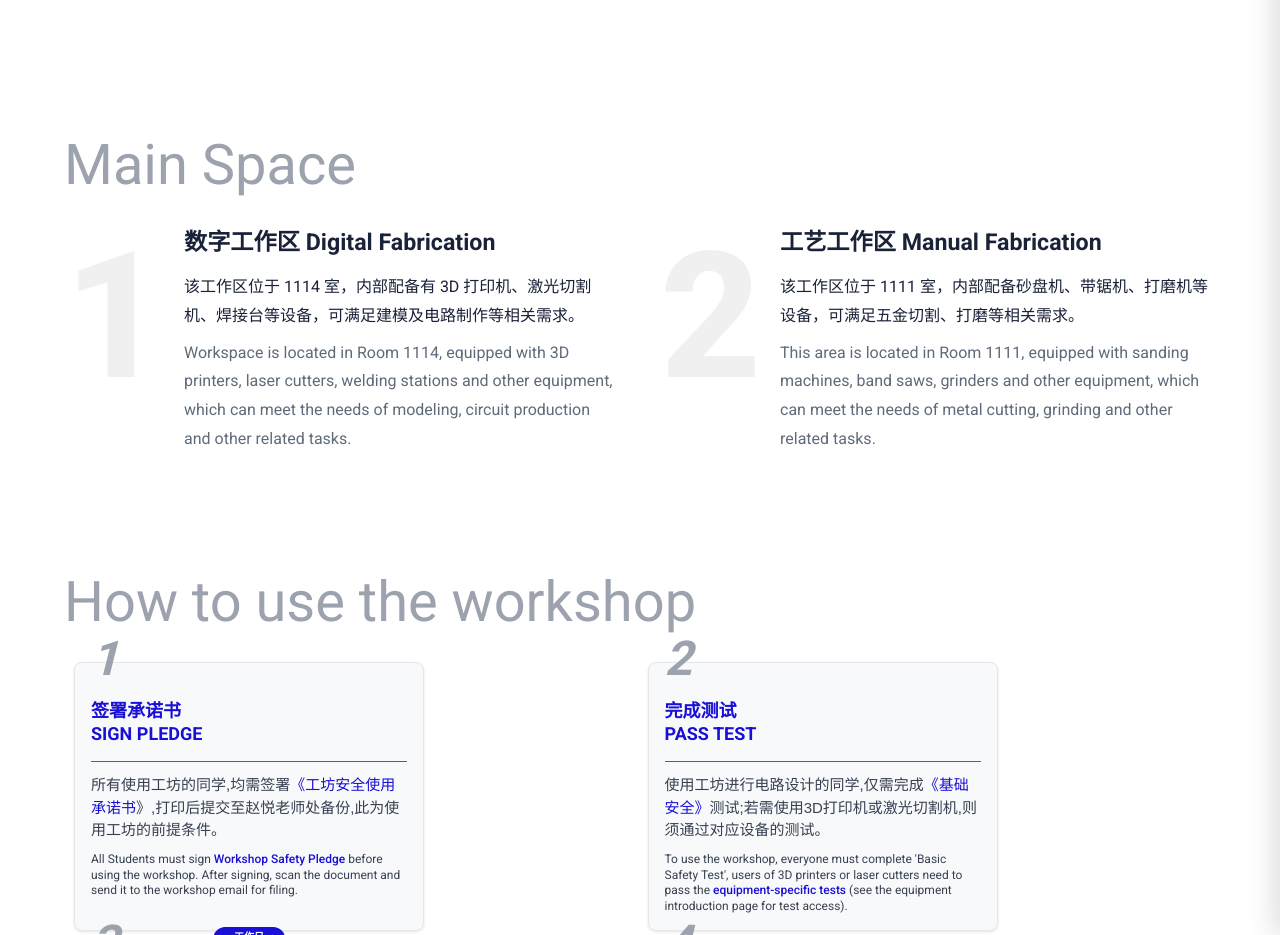
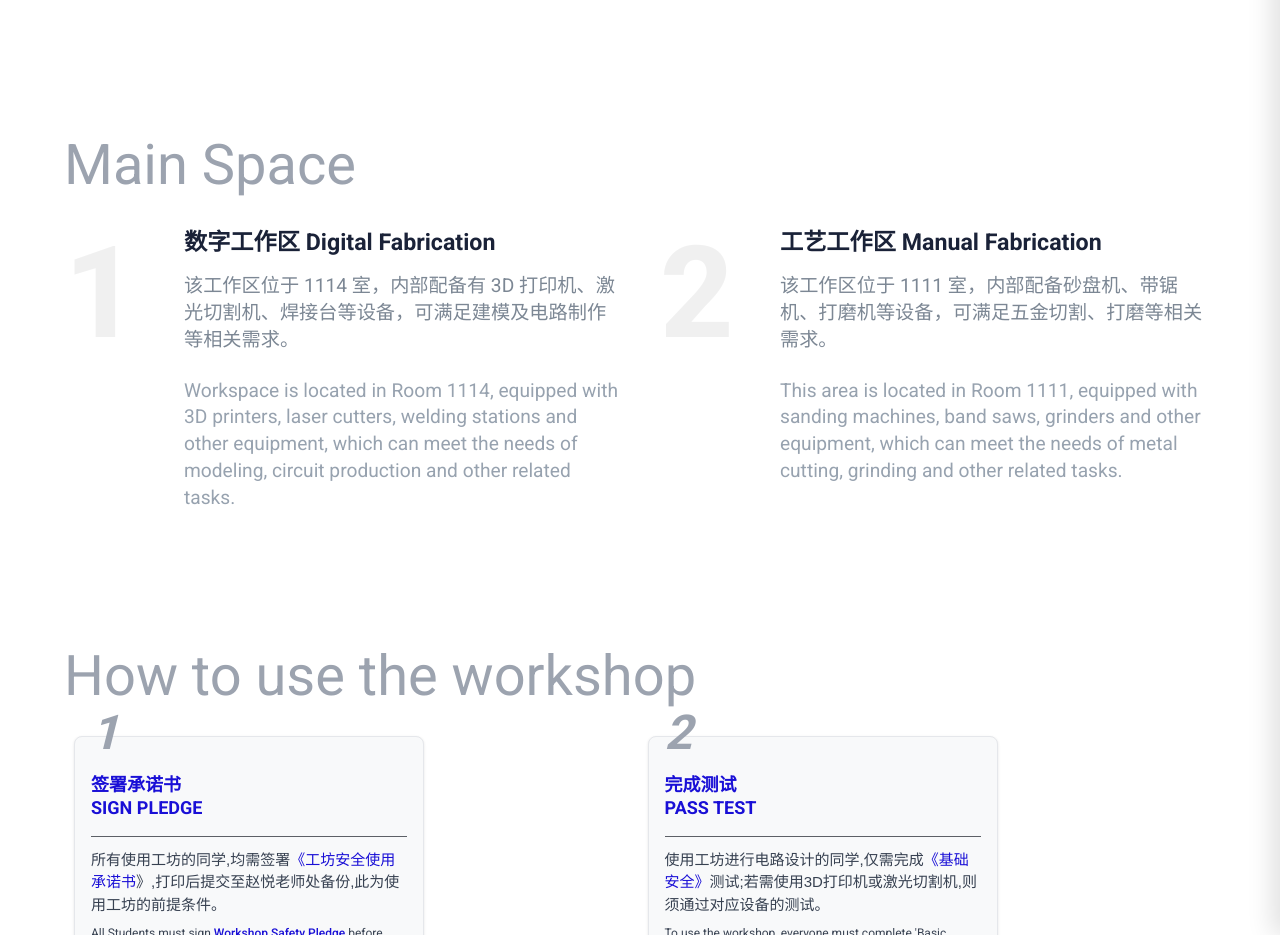
Before and after one commit to Immersive-Design-Group/SD-Workshop-Website, a Jekyll site: the page built from index.md, in a window 1280 px wide. Shown: the part 3521-4456 px from the top of the page. Built offline with Jekyll 4.4.1, drawn with Linux system fonts in a browser that asks for light colours; some web fonts are replaced; a script that is not in the unit is left out; grey boxes are pictures that could not be loaded.

Commit message:
index page updated

```diff
--- a/assets/css/style.css
+++ b/assets/css/style.css
@@ -617,22 +617,40 @@ a {
 }
 
 .space-content p{
-  font-size:1rem;
-  line-height:1.8;
-  margin:.5rem 0;
-}
-
-.space-content p.en{ color:#5f6b7a; }
+  font-size: clamp(1.1rem, 2vw, 1.2rem);
+  line-height: 1.4;
+  margin: 0 0 1.5rem;
+  color: #7c8794;
+}
+
+.space-content p.en{
+  color: #97a2af;
+}
 
 /* --------- Responsive --------- */
 @media (max-width: 1200px){
   .space-item{ --num-w: 6rem; }
 }
 
+@media (max-width: 1024px) {
+  .space-content p {
+    font-size: clamp(1.2rem, 2.5vw, 1.6rem);
+    line-height: 1.5;
+  }
+}
+
 @media (max-width: 900px){
   .space-item{ --num-w: 4.5rem; }
+}
+
+@media (max-width: 640px) {
+  .space-content p {
+    font-size: clamp(1rem, 1.8vw, 1.3rem);
+    line-height: 1.4;
+  }
+}
   .space-number{ font-size: clamp(5rem, 18vw, 8rem); }
-}
+
 
 @media (max-width: 768px){
   .space-item{
```
